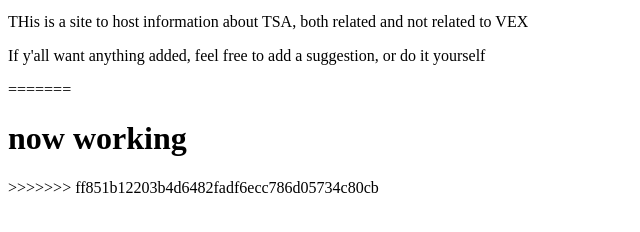
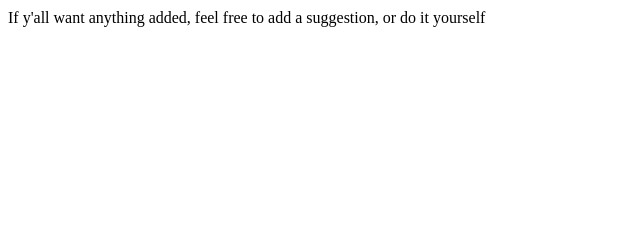
Before and after one commit to mjc3bb/TSA-VEX, a plain HTML site: page index.html in a window 1280 px wide. Shown: the part 488-720 px from the top of the page, without its empty margins (0-640 px from the left). Drawn offline with Linux system fonts and the light colour scheme.

Commit message:
modified:   index.html

```diff
--- a/index.html
+++ b/index.html
@@ -1,4 +1,3 @@
-<<<<<<< HEAD
 <html>
 <head>
 <title>TSA VEX Homepage</title>
@@ -6,13 +5,9 @@
 </head>
 <body>
 <h2>Statesboro High TSA</h2> <img source="TSA-logo.jpg" alt="TSA Logo" height="50%" width="50%">
-<hl>
 <div style="width:75%;">
 <p>THis is a site to host information about TSA, both related and not related to VEX</p>
 <p>If y'all want anything added, feel free to add a suggestion, or do it yourself</p>
 </div>
 </body>
 </html>
-=======
-<html><body><h1>now working </h1></body></html>
->>>>>>> ff851b12203b4d6482fadf6ecc786d05734c80cb
```
